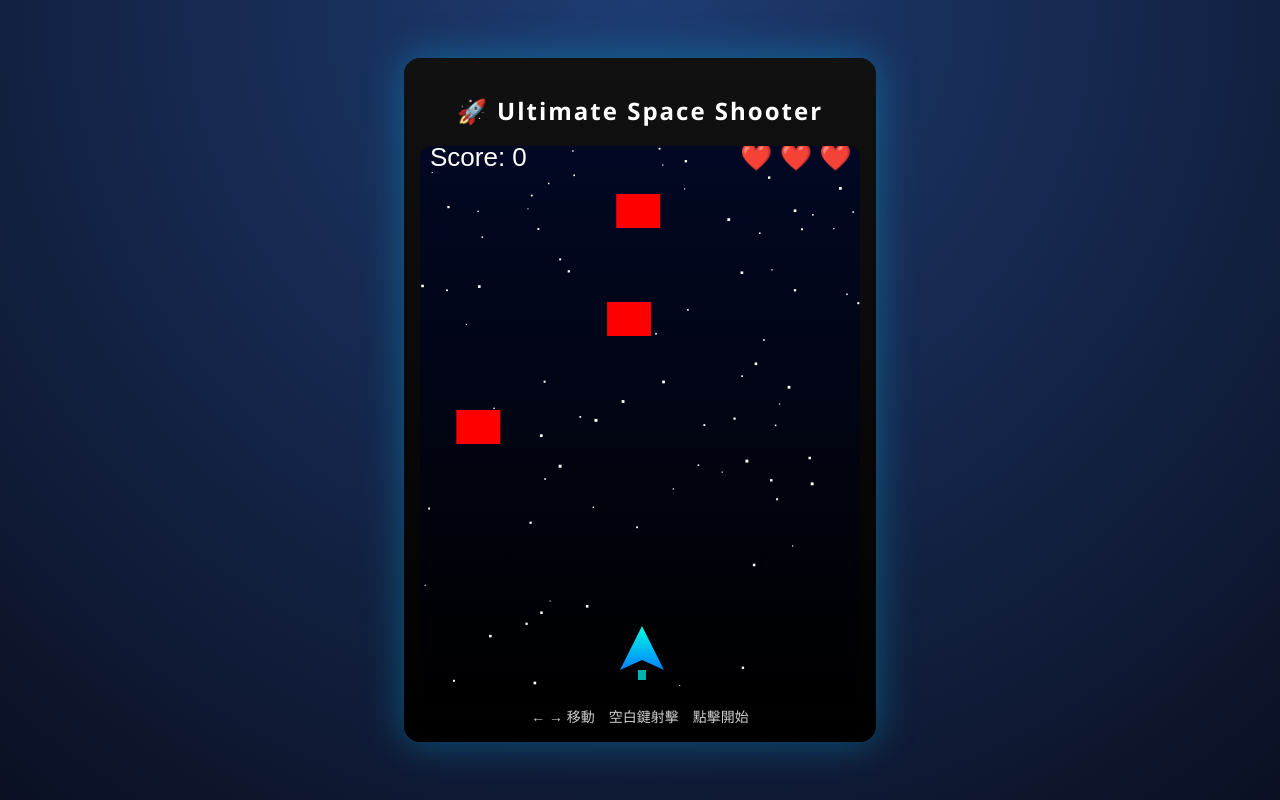
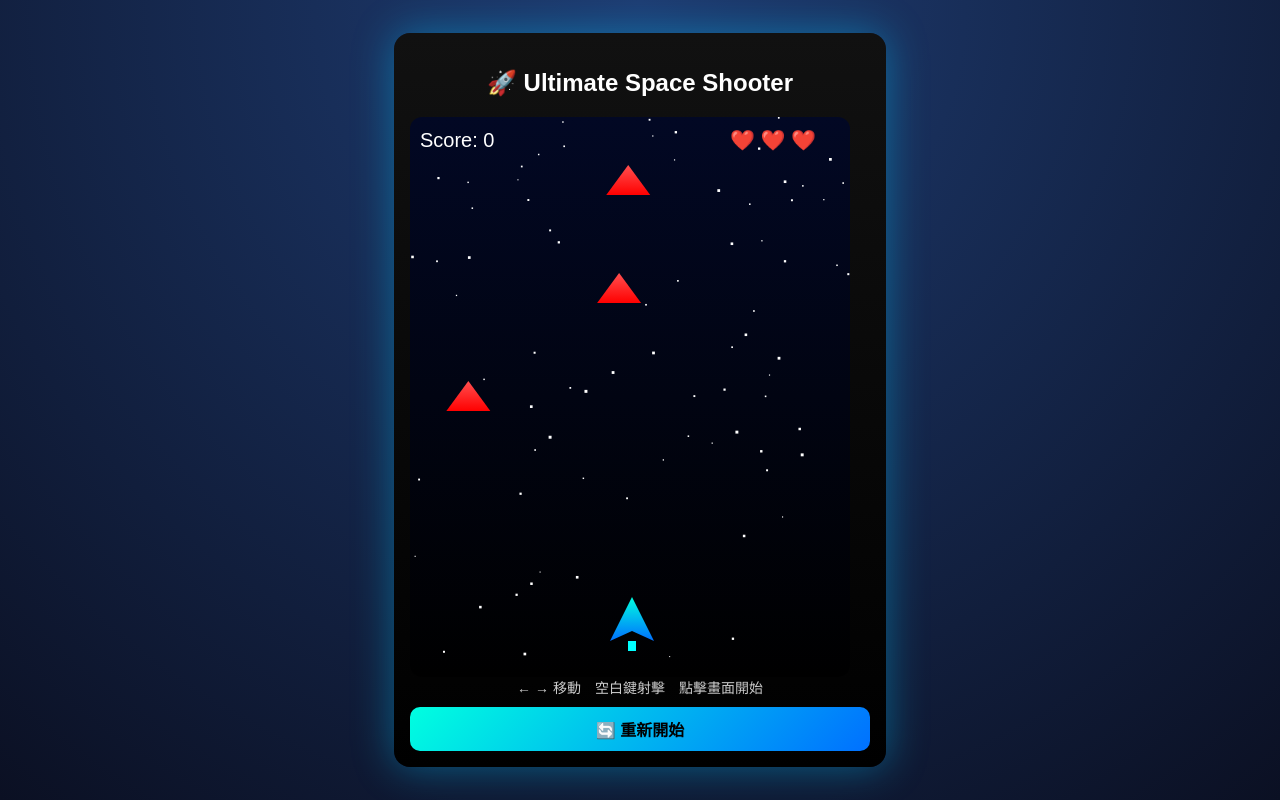
Before and after one commit to Weipin970707/autobiography, a plain HTML site: page index.html in a window 1280 px wide. Both pictures are taken after a click on the element 640 px from the left and 426 px from the top of the page. Drawn offline with Linux system fonts and the light colour scheme.

Commit message:
Add files via upload

```diff
--- a/index.html
+++ b/index.html
@@ -2,7 +2,7 @@
 <html lang="zh-TW">
 <head>
 <meta charset="UTF-8">
-<title>Ultimate Space Shooter</title>
+<title>Ultimate Space Shooter - Fixed HUD</title>
 <style>
 body{
   margin:0;
@@ -11,91 +11,125 @@ body{
   display:flex;
   justify-content:center;
   align-items:center;
-  font-family:"Segoe UI",Arial;
+  font-family:Arial;
   color:white;
 }
 #box{
   padding:16px;
   border-radius:16px;
   background:linear-gradient(#111,#000);
-  box-shadow:0 0 40px rgba(0,200,255,.35);
+  box-shadow:0 0 40px rgba(0,200,255,.4);
+  width:460px;
 }
 canvas{
   background:linear-gradient(#020824,#000);
   border-radius:12px;
   display:block;
 }
-.title{text-align:center;letter-spacing:2px;}
-.tip{text-align:center;font-size:14px;opacity:.8;}
+.tip{
+  text-align:center;
+  font-size:14px;
+  opacity:.8;
+}
+#restartBtn{
+  margin-top:10px;
+  width:100%;
+  padding:10px;
+  font-size:16px;
+  border:none;
+  border-radius:10px;
+  cursor:pointer;
+  background:linear-gradient(135deg,#00ffe0,#0070ff);
+  color:#000;
+  font-weight:bold;
+}
+#restartBtn:hover{opacity:.85;}
 </style>
 </head>
 
 <body>
 <div id="box">
-  <h2 class="title">🚀 Ultimate Space Shooter</h2>
+  <h2 style="text-align:center;">🚀 Ultimate Space Shooter</h2>
   <canvas id="game" width="440" height="560"></canvas>
-  <div class="tip">← → 移動　空白鍵射擊　點擊開始</div>
+  <div class="tip">← → 移動　空白鍵射擊　點擊畫面開始</div>
+  <button id="restartBtn">🔄 重新開始</button>
 </div>
 
 <script>
-const c=document.getElementById("game");
-const ctx=c.getContext("2d");
-
 /* ========= 音效 ========= */
-const AC=new (window.AudioContext||window.webkitAudioContext)();
-function s(freq,d=0.12,type="sawtooth",v=0.08){
+const AC = new (window.AudioContext||window.webkitAudioContext)();
+function play(freq,d=0.15,type="sawtooth",v=0.06){
   const o=AC.createOscillator(),g=AC.createGain();
   o.type=type;o.frequency.value=freq;
   g.gain.value=v;o.connect(g);g.connect(AC.destination);
   o.start();o.stop(AC.currentTime+d);
 }
+let musicTimer=null;
+function startMusic(){
+  if(musicTimer) return;
+  const notes=[220,262,294,330,294,262];
+  let i=0;
+  musicTimer=setInterval(()=>{
+    play(notes[i],0.25,"triangle",0.04);
+    i=(i+1)%notes.length;
+  },320);
+}
+
+/* ========= 畫布 ========= */
+const c=document.getElementById("game");
+const ctx=c.getContext("2d");
 
 /* ========= 狀態 ========= */
 let started=false,keys={},score=0;
 document.onkeydown=e=>keys[e.code]=true;
 document.onkeyup=e=>keys[e.code]=false;
-c.onclick=()=>{AC.resume();started=true};
 
-/* ========= 星空背景 ========= */
+c.onclick=()=>{
+  AC.resume();
+  started=true;
+  startMusic();
+};
+
+/* ========= 星空 ========= */
 let stars=[...Array(80)].map(()=>({
   x:Math.random()*440,y:Math.random()*560,s:1+Math.random()*2
 }));
 
 /* ========= 玩家 ========= */
 const player={
-  x:200,y:480,w:44,h:44,speed:6,lives:3,cool:0
+  x:200,y:480,w:44,h:44,
+  speed:6,lives:3,cool:0
 };
 
 /* ========= 物件 ========= */
 let bullets=[],enemies=[],particles=[];
 
-/* ========= 生成 ========= */
+/* ========= 敵人 ========= */
 function spawnEnemy(){
   enemies.push({
-    x:Math.random()*380,y:-40,w:44,h:34,hp:1,speed:2
+    x:Math.random()*380,y:-40,w:44,h:30
   });
 }
-setInterval(()=>started&&spawnEnemy(),900);
+setInterval(()=>started && spawnEnemy(),900);
 
-/* ========= 射擊 ========= */
+/* ========= 玩家射擊 ========= */
 function shoot(){
   if(player.cool<=0){
-    bullets.push({x:player.x+20,y:player.y});
-    s(600);
+    bullets.push({x:player.x+19,y:player.y});
+    play(600);
     player.cool=15;
   }
 }
 
-/* ========= 爆炸特效 ========= */
+/* ========= 爆炸 ========= */
 function explode(x,y,color){
-  s(140,0.2,"triangle",0.15);
+  play(140,0.2,"triangle",0.12);
   for(let i=0;i<18;i++){
     particles.push({
       x,y,
       vx:(Math.random()-.5)*6,
       vy:(Math.random()-.5)*6,
-      life:30,
-      c:color
+      life:30,c:color
     });
   }
 }
@@ -104,37 +138,56 @@ function explode(x,y,color){
 function update(){
   if(!started) return;
 
-  if(keys.ArrowLeft&&player.x>0)player.x-=player.speed;
-  if(keys.ArrowRight&&player.x<396)player.x+=player.speed;
+  if(keys.ArrowLeft && player.x>0) player.x-=player.speed;
+  if(keys.ArrowRight && player.x<396) player.x+=player.speed;
   if(keys.Space) shoot();
-  if(player.cool>0)player.cool--;
+  if(player.cool>0) player.cool--;
 
   bullets.forEach(b=>b.y-=9);
-  enemies.forEach(e=>e.y+=e.speed);
+  enemies.forEach(e=>{
+    e.y+=2; // 敵人只會往下移動，不射擊
+  });
 
+  // 玩家子彈擊中敵人 → 一發就死
   bullets=bullets.filter(b=>{
-    return !enemies.some(e=>{
-      if(b.x<e.x+e.w&&b.x+6>e.x&&b.y<e.y+e.h&&b.y+14>e.y){
-        e.hp--; explode(e.x+e.w/2,e.y+e.h/2,"orange");
-        score++; return true;
+    return !enemies.some((e,idx)=>{
+      if(b.x<e.x+e.w && b.x+6>e.x && b.y<e.y+e.h && b.y+14>e.y){
+        explode(e.x+e.w/2,e.y+e.h/2,"orange");
+        enemies.splice(idx,1);
+        score++;
+        return true; // 子彈消失
       }
     });
   });
 
-  enemies=enemies.filter(e=>e.hp>0&&e.y<600);
+  enemies = enemies.filter(e=>e.y<600);
+
+  // 敵人撞玩家
+  enemies = enemies.filter(e=>{
+    if(e.x < player.x + player.w && e.x + e.w > player.x &&
+       e.y < player.y + player.h && e.y + e.h > player.y){
+      explode(player.x+22,player.y+22,"red");
+      player.lives--;
+      return false;
+    }
+    return true;
+  });
 
   particles=particles.filter(p=>{
     p.x+=p.vx;p.y+=p.vy;p.life--;
     return p.life>0;
   });
 
-  stars.forEach(st=>{st.y+=st.s;if(st.y>560)st.y=0;});
+  stars.forEach(s=>{s.y+=s.s;if(s.y>560)s.y=0;});
+
+  if(player.lives<=0) started=false;
 }
 
 /* ========= 繪製 ========= */
 function drawPlayer(){
   const g=ctx.createLinearGradient(player.x,player.y,player.x,player.y+44);
-  g.addColorStop(0,"#00ffe0");g.addColorStop(1,"#0080ff");
+  g.addColorStop(0,"#00ffe0");
+  g.addColorStop(1,"#0070ff");
   ctx.fillStyle=g;
   ctx.beginPath();
   ctx.moveTo(player.x+22,player.y);
@@ -142,49 +195,91 @@ function drawPlayer(){
   ctx.lineTo(player.x+22,player.y+34);
   ctx.lineTo(player.x,player.y+44);
   ctx.closePath();ctx.fill();
+  ctx.fillStyle="cyan";
+  ctx.fillRect(player.x+18,player.y+44,8,10);
+}
 
-  ctx.fillStyle="rgba(0,255,255,.7)";
-  ctx.fillRect(player.x+18,player.y+44,8,10);
+// 帥氣敵人飛船
+function drawEnemy(e){
+  const g=ctx.createLinearGradient(e.x,e.y,e.x,e.y+e.h);
+  g.addColorStop(0,"#ff5050");
+  g.addColorStop(1,"#ff0000");
+  ctx.fillStyle=g;
+  ctx.beginPath();
+  ctx.moveTo(e.x + e.w/2, e.y);
+  ctx.lineTo(e.x + e.w, e.y + e.h);
+  ctx.lineTo(e.x, e.y + e.h);
+  ctx.closePath();
+  ctx.fill();
 }
 
 function draw(){
   ctx.clearRect(0,0,440,560);
 
+  // 背景星星
   ctx.fillStyle="white";
-  stars.forEach(st=>ctx.fillRect(st.x,st.y,st.s,st.s));
+  stars.forEach(s=>ctx.fillRect(s.x,s.y,s.s,s.s));
 
-  if(!started){
+  if(!started && player.lives>0){
     ctx.font="26px Arial";
-    ctx.fillText("點擊開始遊戲",120,280);
+    ctx.fillText("點擊畫面開始",120,280);
     return;
   }
 
+  // 玩家
   drawPlayer();
 
+  // 玩家子彈
   ctx.fillStyle="yellow";
   bullets.forEach(b=>{
-    ctx.shadowBlur=10;ctx.shadowColor="yellow";
+    ctx.shadowBlur=10;
+    ctx.shadowColor="yellow";
     ctx.fillRect(b.x,b.y,6,14);
   });
   ctx.shadowBlur=0;
 
-  ctx.fillStyle="red";
-  enemies.forEach(e=>ctx.fillRect(e.x,e.y,e.w,e.h));
+  // 敵人
+  enemies.forEach(drawEnemy);
 
+  // 爆炸粒子
   particles.forEach(p=>{
+    ctx.globalAlpha=p.life/30;
     ctx.fillStyle=p.c;
-    ctx.globalAlpha=p.life/30;
     ctx.fillRect(p.x,p.y,4,4);
     ctx.globalAlpha=1;
   });
 
+  // -------- 分數與生命條，永遠在最上層 --------
+  ctx.globalAlpha = 1;
+  ctx.shadowBlur = 0;
   ctx.fillStyle="white";
-  ctx.fillText("Score: "+score,10,20);
-  ctx.fillText("❤️ ".repeat(player.lives),320,20);
+  ctx.font="20px Arial";
+  ctx.fillText("Score: "+score, 10, 30);
+  ctx.fillText("❤️ ".repeat(player.lives), 320, 30);
+
+  if(player.lives<=0){
+    ctx.font="32px Arial";
+    ctx.fillText("GAME OVER",110,300);
+  }
 }
 
-/* ========= 迴圈 ========= */
-function loop(){update();draw();requestAnimationFrame(loop);}
+/* ========= 重新開始 ========= */
+document.getElementById("restartBtn").onclick=()=>{
+  score=0;
+  player.lives=3;
+  player.x=200;
+  bullets=[];
+  enemies=[];
+  particles=[];
+  started=true;
+};
+
+/* ========= 遊戲迴圈 ========= */
+function loop(){
+  update();
+  draw();
+  requestAnimationFrame(loop);
+}
 loop();
 </script>
 </body>
```
